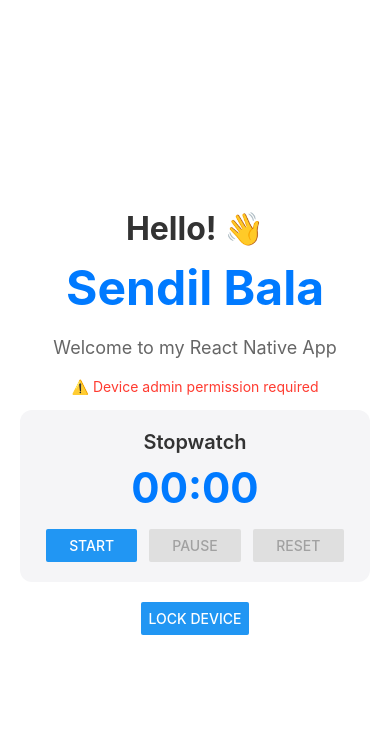
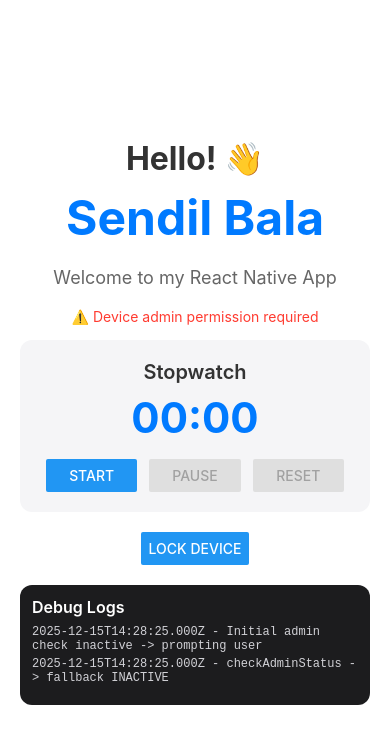
Before and after one commit to sendilb191/no-sleep-react-own, a React Native app: screen / in a window 390 px wide. Shown: the top 744 px of the page. Built offline with nearby package versions, Linux system fonts and the light colour scheme.

Commit message:
chore: add device admin debug logs

```diff
--- a/App.js
+++ b/App.js
@@ -7,8 +7,10 @@
   StatusBar,
   Button,
   NativeModules,
+  NativeEventEmitter,
   Alert,
   AppState,
+  ScrollView,
 } from "react-native";
 
 const { DeviceLock } = NativeModules;
@@ -19,6 +21,12 @@
   const [isStopwatchRunning, setIsStopwatchRunning] = useState(false);
   const intervalRef = useRef(null);
   const hasPromptedForAdmin = useRef(false);
+  const [debugLogs, setDebugLogs] = useState([]);
+
+  const appendLog = useCallback((message) => {
+    const timestamp = new Date().toISOString();
+    setDebugLogs((prev) => [`${timestamp} - ${message}`, ...prev].slice(0, 50));
+  }, []);
 
   const checkAdminStatus = useCallback(async () => {
     if (DeviceLock && DeviceLock.isAdminActive) {
@@ -26,15 +34,18 @@
         const active = await DeviceLock.isAdminActive();
         const enabled = Boolean(active);
         setIsAdmin(enabled);
+        appendLog(`checkAdminStatus -> ${enabled ? "ACTIVE" : "INACTIVE"}`);
         return enabled;
       } catch (error) {
         console.error("Error checking admin status:", error);
+        appendLog(`checkAdminStatus error: ${error?.message ?? "unknown"}`);
       }
     }
 
     setIsAdmin(false);
+    appendLog("checkAdminStatus -> fallback INACTIVE");
     return false;
-  }, []);
+  }, [appendLog]);
 
   const promptForAdmin = useCallback(async () => {
     if (DeviceLock && DeviceLock.requestAdminPermission) {
@@ -42,34 +53,59 @@
         const granted = await DeviceLock.requestAdminPermission();
         if (granted) {
           setIsAdmin(true);
+          appendLog("promptForAdmin -> granted");
+        } else {
+          appendLog("promptForAdmin -> launched settings (waiting for result)");
+          setTimeout(() => {
+            checkAdminStatus();
+          }, 500);
         }
         return granted;
       } catch (error) {
         console.error("Error requesting admin permission:", error);
+        appendLog(`promptForAdmin error: ${error?.message ?? "unknown"}`);
         throw error;
       }
     }
 
     return false;
-  }, []);
+  }, [checkAdminStatus, appendLog]);
+
+  useEffect(() => {
+    if (!DeviceLock) {
+      return undefined;
+    }
+
+    const emitter = new NativeEventEmitter(DeviceLock);
+    const subscription = emitter.addListener("DeviceLockLog", (message) => {
+      appendLog(`[native] ${message}`);
+    });
+
+    return () => {
+      subscription.remove();
+    };
+  }, [appendLog]);
 
   useEffect(() => {
     (async () => {
       const active = await checkAdminStatus();
       if (!active && !hasPromptedForAdmin.current) {
         hasPromptedForAdmin.current = true;
+        appendLog("Initial admin check inactive -> prompting user");
         try {
           await promptForAdmin();
         } catch (error) {
           Alert.alert("Error", "Failed to open device admin settings.");
+          appendLog("Initial prompt failed to launch settings");
         }
       }
     })();
-  }, [checkAdminStatus, promptForAdmin]);
+  }, [checkAdminStatus, promptForAdmin, appendLog]);
 
   useEffect(() => {
     const subscription = AppState.addEventListener("change", (nextState) => {
       if (nextState === "active") {
+        appendLog("AppState change -> active, refreshing admin state");
         checkAdminStatus();
       }
     });
@@ -131,8 +167,10 @@
       try {
         await DeviceLock.lockNow();
         setIsAdmin(true);
+        appendLog("lockDevice -> success");
       } catch (error) {
         if (error?.code === "DEVICE_ADMIN_NOT_ACTIVE") {
+          appendLog("lockDevice -> admin not active, prompting");
           Alert.alert(
             "Device Administrator Required",
             "This app needs device administrator permission to lock your device.",
@@ -146,8 +184,10 @@
                 onPress: async () => {
                   try {
                     hasPromptedForAdmin.current = true;
+                    appendLog("User tapped Grant Permission");
                     await promptForAdmin();
                   } catch (e) {
+                    appendLog("Grant Permission flow failed");
                     Alert.alert(
                       "Error",
                       "Failed to open device admin settings."
@@ -158,6 +198,7 @@
             ]
           );
         } else {
+          appendLog(`lockDevice error: ${error?.message ?? "unknown"}`);
           Alert.alert(
             "Unable to lock device",
             error?.message ?? "Failed to lock the device."
@@ -165,6 +206,7 @@
         }
       }
     } else {
+      appendLog("lockDevice -> DeviceLock module missing");
       Alert.alert("Warning", "Device lock functionality is not available.");
     }
   };
@@ -211,6 +253,23 @@
           </View>
         </View>
         <Button title="Lock Device" onPress={lockDevice} />
+        <View style={styles.logsContainer}>
+          <Text style={styles.logsTitle}>Debug Logs</Text>
+          <ScrollView
+            style={styles.logs}
+            contentContainerStyle={styles.logsContent}
+          >
+            {debugLogs.length === 0 ? (
+              <Text style={styles.logLine}>No logs yet</Text>
+            ) : (
+              debugLogs.map((log, index) => (
+                <Text key={index} style={styles.logLine}>
+                  {log}
+                </Text>
+              ))
+            )}
+          </ScrollView>
+        </View>
       </View>
     </SafeAreaView>
   );
@@ -282,6 +341,32 @@
     marginHorizontal: 6,
     minWidth: 90,
   },
+  logsContainer: {
+    width: "100%",
+    marginTop: 20,
+    maxHeight: 200,
+    borderRadius: 12,
+    backgroundColor: "#1C1C1E",
+    padding: 12,
+  },
+  logsTitle: {
+    fontSize: 16,
+    fontWeight: "600",
+    color: "#FFFFFF",
+    marginBottom: 8,
+  },
+  logs: {
+    width: "100%",
+  },
+  logsContent: {
+    paddingBottom: 4,
+  },
+  logLine: {
+    fontSize: 12,
+    color: "#D1D1D6",
+    marginBottom: 4,
+    fontFamily: "monospace",
+  },
 });
 
 export default App;
```
Also changed, not shown: 1 other file (tests, documents, lock files or other folders).
